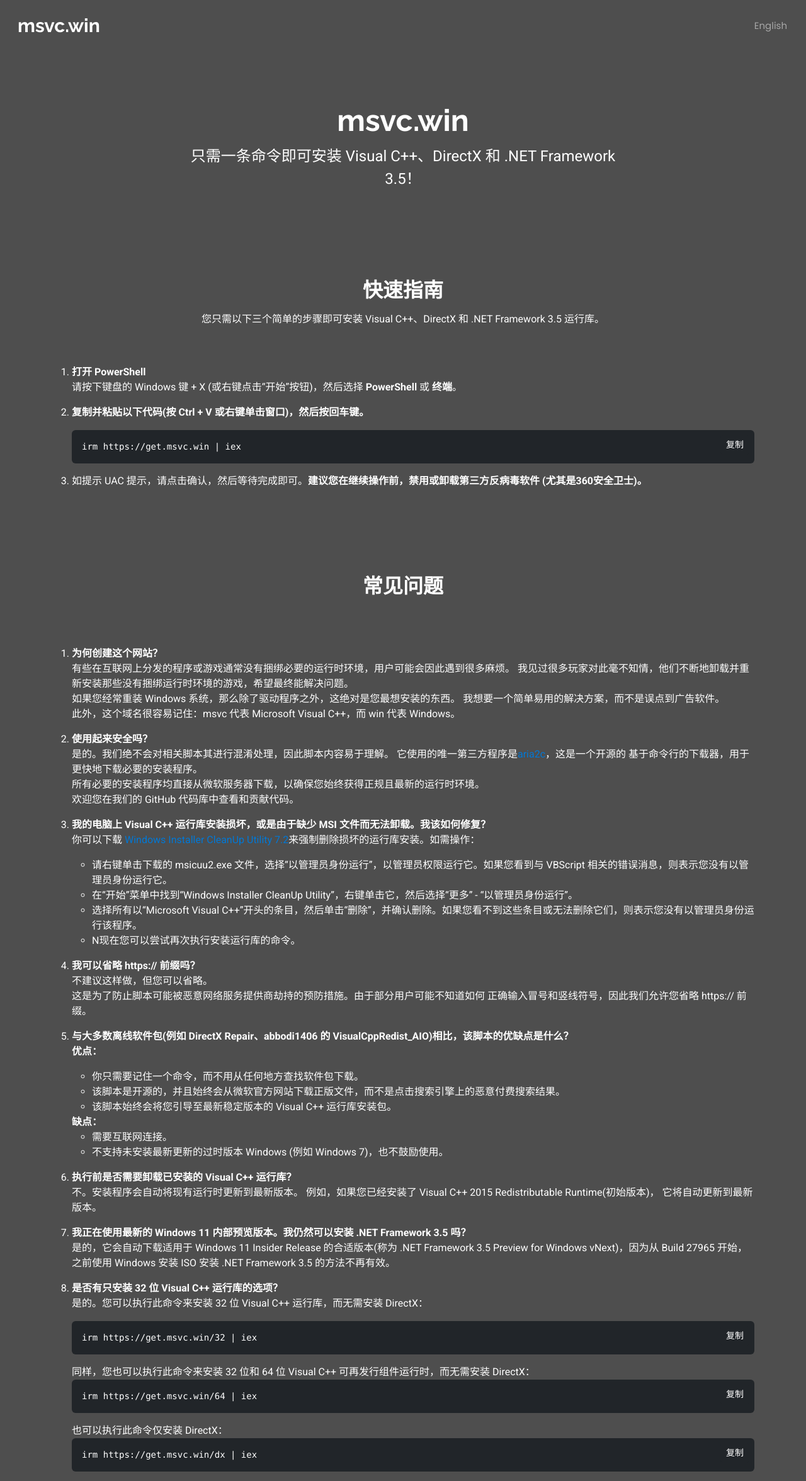
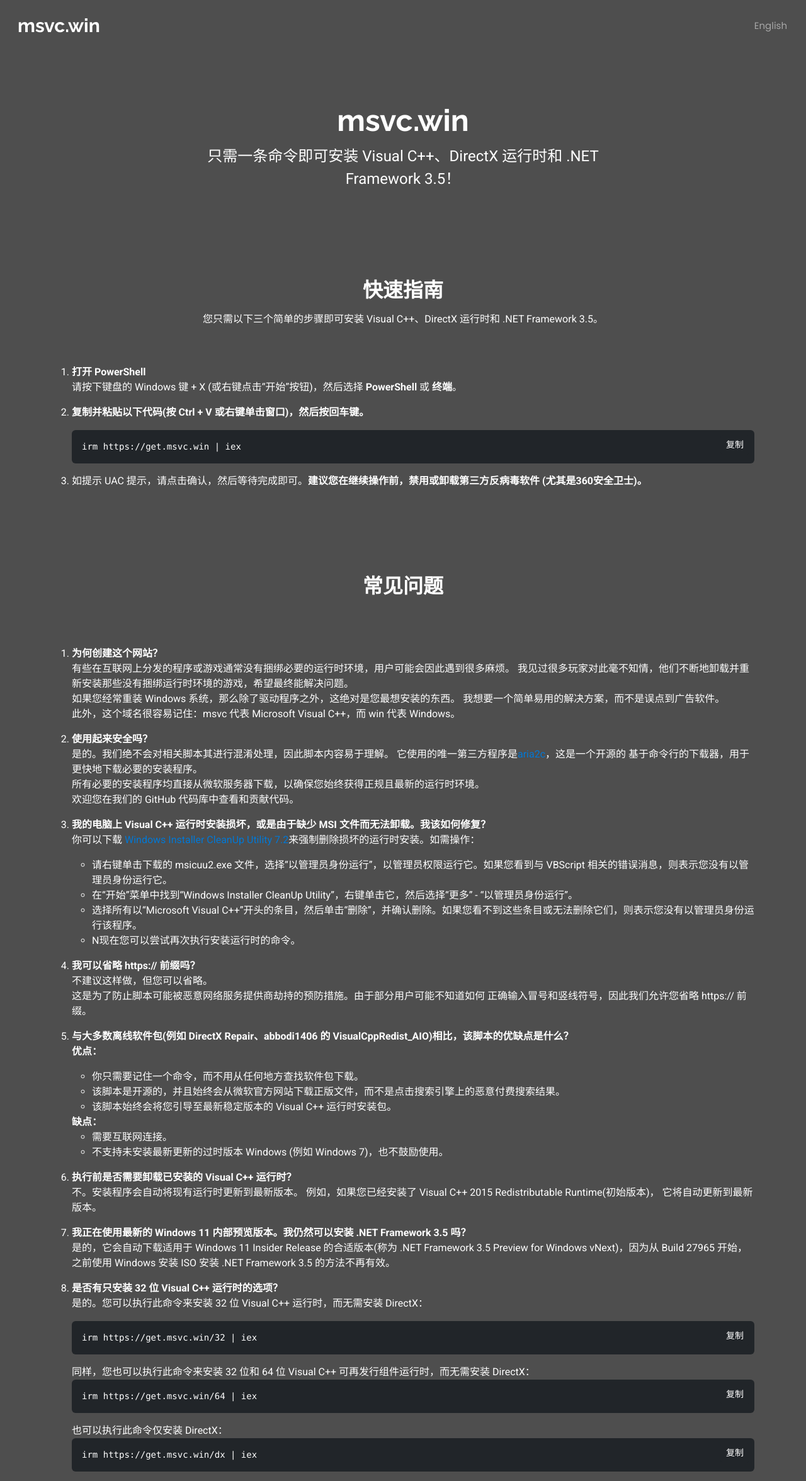
Before and after one commit to msvc-win/msvc.win, a plain HTML site: page index_cn.html in a window 1280 px wide. Shown: the top 2352 px of the page at 63% size. Drawn offline with Linux system fonts and the light colour scheme.

Commit message:
Update index_cn.html

```diff
--- a/index_cn.html
+++ b/index_cn.html
@@ -4,9 +4,9 @@
     <meta charset="utf-8" />
     <meta content="width=device-width, initial-scale=1.0" name="viewport" />
     <title>
-      一条命令安装 Visual C++ 运行库 - msvc.win
+      一条命令安装 Visual C++ 运行时 - msvc.win
     </title>
-    <meta name="description" content="一条命令安装 Visual C++ 运行库" />
+    <meta name="description" content="一条命令安装 Visual C++ 运行时" />
     <meta name="keywords" content="visual c++ runtime, visualcppredist, all in one, msvcrt, directx, vcruntime140.dll, msvcp120.dll missing, 运行库, VC运行库, 运行库合集, msvbcrt, net3.5" />
 
     <!-- Favicons -->
@@ -71,7 +71,7 @@
             <div class="col-lg-8">
               <h2>msvc.win</h2>
               <p>
-                只需一条命令即可安装 Visual C++、DirectX 和 .NET Framework 3.5！
+                只需一条命令即可安装 Visual C++、DirectX 运行时和 .NET Framework 3.5！
               </p>
             </div>
           </div>
@@ -85,7 +85,7 @@
         <div class="container section-title" data-aos="fade-up">
           <h2>快速指南</h2>
           <p>
-            您只需以下三个简单的步骤即可安装 Visual C++、DirectX 和 .NET Framework 3.5 运行库。
+            您只需以下三个简单的步骤即可安装 Visual C++、DirectX 运行时和 .NET Framework 3.5。
           </p>
         </div>
         <!-- End Section Title -->
@@ -168,13 +168,13 @@
               </li>
               <li>
                 <p>
-                  <strong>我的电脑上 Visual C++ 运行库安装损坏，或是由于缺少 MSI 文件而无法卸载。我该如何修复？</strong><br />
-                  你可以下载 <a href="https://www.majorgeeks.com/files/details/windows_installer_cleanup_utility.html" target="_blank">Windows Installer CleanUp Utility 7.2</a>来强制删除损坏的运行库安装。如需操作：
+                  <strong>我的电脑上 Visual C++ 运行时安装损坏，或是由于缺少 MSI 文件而无法卸载。我该如何修复？</strong><br />
+                  你可以下载 <a href="https://www.majorgeeks.com/files/details/windows_installer_cleanup_utility.html" target="_blank">Windows Installer CleanUp Utility 7.2</a>来强制删除损坏的运行时安装。如需操作：
                   <ul>
                     <li>请右键单击下载的 msicuu2.exe 文件，选择“以管理员身份运行”，以管理员权限运行它。如果您看到与 VBScript 相关的错误消息，则表示您没有以管理员身份运行它。</li>
                     <li>在“开始”菜单中找到“Windows Installer CleanUp Utility”，右键单击它，然后选择“更多” - “以管理员身份运行”。</li>
                     <li>选择所有以“Microsoft Visual C++”开头的条目，然后单击“删除”，并确认删除。如果您看不到这些条目或无法删除它们，则表示您没有以管理员身份运行该程序。</li>
-                    <li>N现在您可以尝试再次执行安装运行库的命令。</li>
+                    <li>N现在您可以尝试再次执行安装运行时的命令。</li>
                   </ul>
                 </p>
               </li>
@@ -192,7 +192,7 @@
                   <ul>
                     <li>你只需要记住一个命令，而不用从任何地方查找软件包下载。</li>
                     <li>该脚本是开源的，并且始终会从微软官方网站下载正版文件，而不是点击搜索引擎上的恶意付费搜索结果。</li>
-                    <li>该脚本始终会将您引导至最新稳定版本的 Visual C++ 运行库安装包。</li>
+                    <li>该脚本始终会将您引导至最新稳定版本的 Visual C++ 运行时安装包。</li>
                   </ul>
                   <strong>缺点：</strong>
                   <ul>
@@ -203,7 +203,7 @@
               </li>
               <li>
                 <p>
-                  <strong>执行前是否需要卸载已安装的 Visual C++ 运行库？</strong><br />
+                  <strong>执行前是否需要卸载已安装的 Visual C++ 运行时？</strong><br />
                   不。安装程序会自动将现有运行时更新到最新版本。
                   例如，如果您已经安装了 Visual C++ 2015 Redistributable Runtime(初始版本)，
                   它将自动更新到最新版本。
@@ -217,8 +217,8 @@
               </li>
               <li>
                 <p>
-                  <strong>是否有只安装 32 位 Visual C++ 运行库的选项？</strong><br />
-                  是的。您可以执行此命令来安装 32 位 Visual C++ 运行库，而无需安装 DirectX：
+                  <strong>是否有只安装 32 位 Visual C++ 运行时的选项？</strong><br />
+                  是的。您可以执行此命令来安装 32 位 Visual C++ 运行时，而无需安装 DirectX：
                   <div class="position-relative mb-3">
                     <pre
                       class="bg-dark text-white p-3 pe-5 rounded overflow-auto"
```
